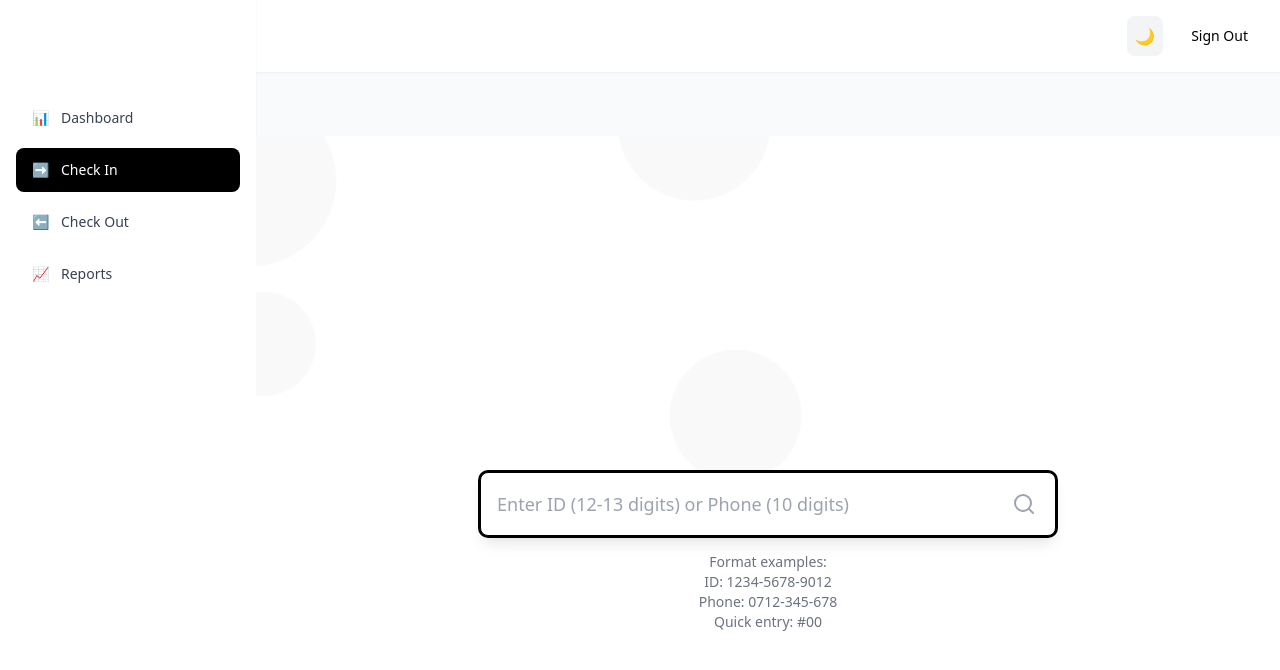
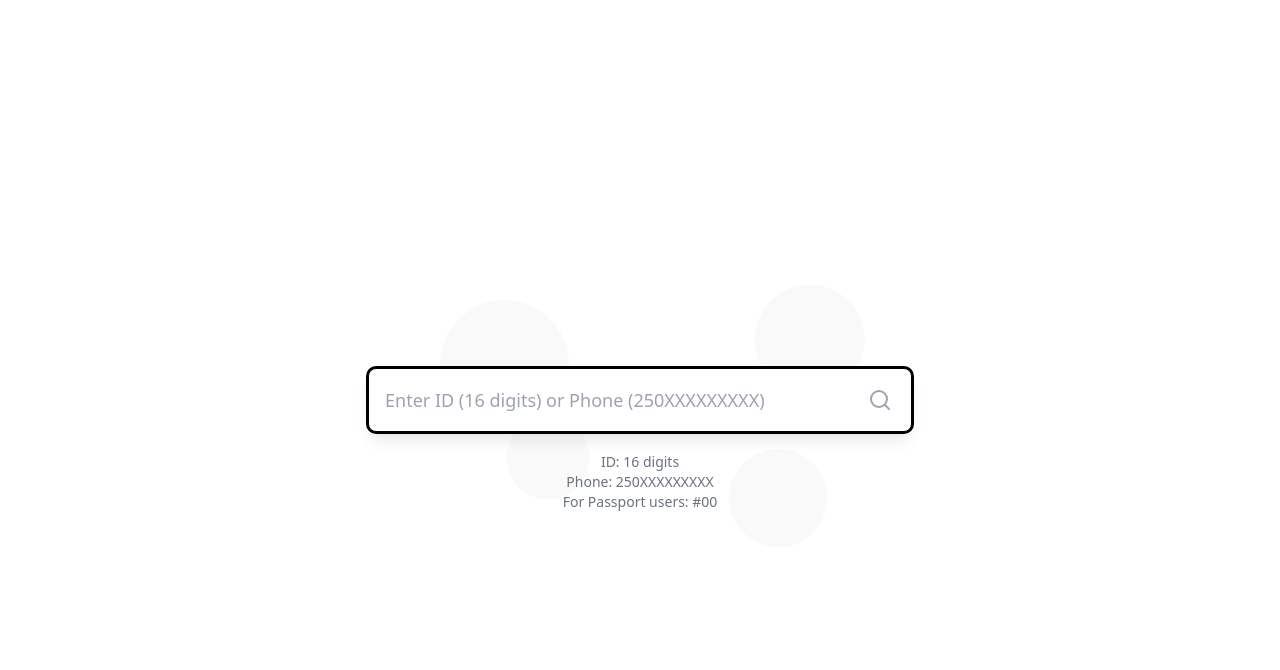
Before and after one commit to bguerschom0/VMS, a React (Vite) app: page /check-in in a window 1280 px wide. Shown: the top 670 px of the page. Built offline with nearby package versions, Linux system fonts and the light colour scheme; sample sign-in values are in the browser's storage.

Commit message:
Update SearchVisitor.jsx

```diff
--- a/src/pages/check-in/SearchVisitor.jsx
+++ b/src/pages/check-in/SearchVisitor.jsx
@@ -7,14 +7,21 @@ const formatInput = (input) => {
   // Remove any non-numeric characters
   const numericOnly = input.replace(/\D/g, '');
 
-  // Check if it looks like an ID (12-13 digits)
-  if (numericOnly.length >= 12) {
-    // Format as ID: 1234-5678-9012
-    return numericOnly.replace(/(\d{4})(\d{4})(\d{4})/, '$1-$2-$3');
+  // Check if it looks like an ID (16 digits)
+  if (numericOnly.length > 10) {
+    // Limit to 16 digits for ID
+    return numericOnly.slice(0, 16);
   }
 
-  // Format as phone number: 0712-345-678
-  return numericOnly.replace(/(\d{4})(\d{3})(\d{3})/, '$1-$2-$3');
+  // For phone number (12 digits starting with 250)
+  if (numericOnly.startsWith('250')) {
+    return numericOnly.slice(0, 12);
+  } else if (numericOnly.length > 0) {
+    // Automatically add 250 prefix if not present
+    return '250' + numericOnly.slice(0, 9);
+  }
+
+  return numericOnly;
 };
 
 const FloatingCircle = ({ size, initialX, initialY, duration }) => (
@@ -58,8 +65,8 @@ const SearchVisitor = () => {
     const numericValue = value.replace(/\D/g, '');
 
     // Check for valid ID or phone number
-    const isValidId = numericValue.length === 12 || numericValue.length === 13;
-    const isValidPhone = numericValue.length === 10;
+    const isValidId = numericValue.length === 16;
+    const isValidPhone = numericValue.length === 12 && numericValue.startsWith('250');
 
     return isValidId || isValidPhone;
   };
@@ -69,18 +76,18 @@ const SearchVisitor = () => {
     const searchValue = searchInput.replace(/\D/g, '');
 
     if (!validateInput(searchInput)) {
-      setError('Please enter a valid ID (12-13 digits) or phone number (10 digits)');
+      setError('Please enter a valid ID (16 digits) or phone number (250XXXXXXXXX)');
       return;
     }
 
     if (searchInput === '#00') {
-      navigate('/check-in/form', { state: { isNewVisitor: true } });
+      navigate('/check-in/form', { state: { isNewVisitor: true, isPassport: true } });
       return;
     }
 
     const visitor = visitorsDump.find(v =>
-      v.identityNumber.replace(/\D/g, '') === searchValue ||
-      v.phoneNumber.replace(/\D/g, '') === searchValue
+      v.identityNumber === searchValue ||
+      v.phoneNumber === searchValue
     );
 
     if (visitor) {
@@ -91,22 +98,23 @@ const SearchVisitor = () => {
   };
 
   return (
-    <div className="min-h-[calc(100vh-theme(space.16))] bg-white dark:bg-gray-900 relative overflow-hidden">
-      {/* Animated background circles */}
-      <FloatingCircle size={160} initialX={-100} initialY={-50} duration={8} />
-      <FloatingCircle size={120} initialX={400} initialY={200} duration={10} />
-      <FloatingCircle size={100} initialX={-50} initialY={150} duration={7} />
-      <FloatingCircle size={140} initialX={350} initialY={-100} duration={9} />
+    <div className="fixed inset-0 bg-white dark:bg-gray-900 flex items-center justify-center overflow-hidden">
+      {/* Centered container for search and floating circles */}
+      <div className="relative w-full max-w-xl h-96 flex items-center justify-center">
+        {/* Animated background circles - positioned relative to the container */}
+        <FloatingCircle size={120} initialX={-150} initialY={-50} duration={8} />
+        <FloatingCircle size={100} initialX={150} initialY={-80} duration={10} />
+        <FloatingCircle size={80} initialX={-100} initialY={50} duration={7} />
+        <FloatingCircle size={90} initialX={120} initialY={80} duration={9} />
 
-      {/* Search Container */}
-      <div className="absolute inset-0 flex items-center justify-center p-4">
+        {/* Search Form */}
         <motion.div
-          className="relative z-10 w-full max-w-xl"
+          className="z-10 w-full px-4"
           initial={{ scale: 0.8 }}
           animate={{ scale: 1 }}
           transition={{ type: "spring", damping: 15 }}
         >
-          <form onSubmit={handleSearch} className="relative group">
+          <form onSubmit={handleSearch} className="relative">
             <input
               ref={inputRef}
               type="text"
@@ -119,7 +127,7 @@ const SearchVisitor = () => {
                        transition-all duration-300
                        hover:shadow-xl
                        placeholder-gray-400 dark:placeholder-gray-500"
-              placeholder="Enter ID (12-13 digits) or Phone (10 digits)"
+              placeholder="Enter ID (16 digits) or Phone (250XXXXXXXXX)"
               value={searchInput}
               onChange={handleInputChange}
               onKeyPress={(e) => e.key === 'Enter' && handleSearch(e)}
@@ -163,15 +171,14 @@ const SearchVisitor = () => {
 
             {/* Format Guide */}
             <motion.div
-              className="absolute bottom-0 translate-y-full mt-8 text-center w-full text-sm text-gray-500 dark:text-gray-400"
+              className="absolute bottom-[-80px] text-center w-full text-sm text-gray-500 dark:text-gray-400"
               initial={{ opacity: 0 }}
               animate={{ opacity: 1 }}
               transition={{ delay: 0.5 }}
             >
-              <p className="mt-4">Format examples:</p>
-              <p>ID: 1234-5678-9012</p>
-              <p>Phone: 0712-345-678</p>
-              <p>Quick entry: #00</p>
+              <p>ID: 16 digits</p>
+              <p>Phone: 250XXXXXXXXX</p>
+              <p>For Passport users: #00</p>
             </motion.div>
           </form>
         </motion.div>
```
